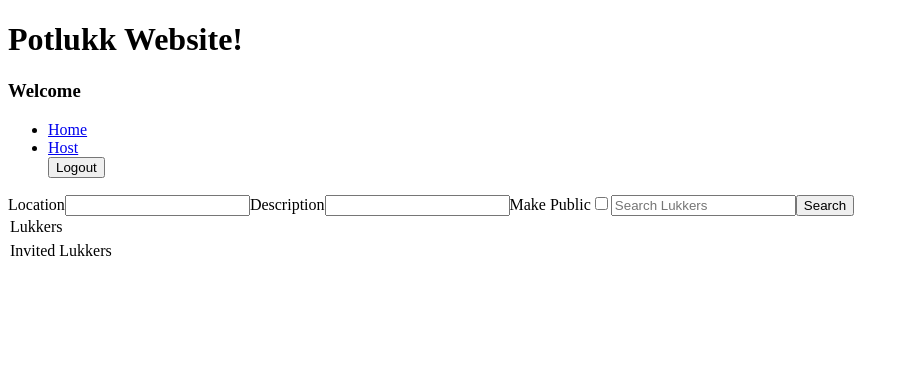
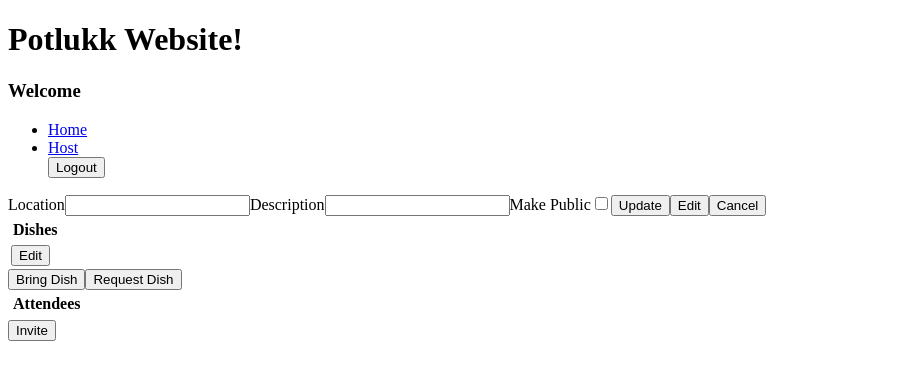
Before and after one commit to brian-spilman/potlukk-react, a React (Create React App) app: page /potlukkinfohost/1 in a window 1280 px wide. Shown: the top 380 px of the page, without its empty margins (0-909 px from the left). Built offline with nearby package versions, Linux system fonts and the light colour scheme.

Commit message:
date picker testing

```diff
--- a/package.json
+++ b/package.json
@@ -14,8 +14,10 @@
     "react-datepicker": "^4.10.0",
     "react-dom": "^18.2.0",
     "react-query": "^3.39.3",
+    "react-redux": "^8.0.5",
     "react-router-dom": "^6.8.1",
     "react-scripts": "5.0.1",
+    "redux": "^4.2.1",
     "typescript": "^4.9.5",
     "web-vitals": "^2.1.4"
   },
--- a/src/pages/potlukk-details-host-page.tsx
+++ b/src/pages/potlukk-details-host-page.tsx
@@ -2,31 +2,31 @@ import { NavBar } from "../component/navbar";
 import { useState } from "react";
 import DatePicker from "react-datepicker";
 import "react-datepicker/dist/react-datepicker.css";
+import { PotlukkCreationAction } from "../reducers/potlukk-host-reducer";
+import { useDispatch } from "react-redux";
 
 
 
 export function PotlukkDetailsHostPage() {
 
 
-    // const date = () => {
-    //     const [startDate, setStartDate] = useState(newDate());
-    //     return (
-    //         <DatePicker selected={startDate} onChange={(date) => setStartDate(date)} />
-    //     );
-    // }
+    // const dispatch = useDispatch()<PotlukkCreationAction>;
+
+    // const [date, setDate] = useState(null);
 
     return <>
 
     <NavBar />
 
-        {/* <DatePicker selected={startdate} onChange={(date) => setStartDate(date)} />
+        {/* <DatePicker
+            selected={selectedDate}
+            onChange={(e) => dispatch({type:"SET_TIME", payload: e.target.value})}
+            dateFormat=
+        /> */}
 
-        <DatePicker
-            selected={date}
-            onChange={handleDateChange}
-            showTimeSelect
-            dateFormat="Pp"
-        /> */}
+        {/* <DatePicker selected={date} onChange={e => dispatch({type: "SET_TIME", payload: e.target.value})} /> */}
+
+
 
         <label htmlFor="location">Location</label>
         <input type="text" />
@@ -37,26 +37,29 @@ export function PotlukkDetailsHostPage() {
         <label htmlFor="isPublic">Make Public</label>
         <input id="isPublic" type="checkbox" />
 
-        <input type="text" placeholder="Search Lukkers" />
-        <button>Search</button>
+        <button>Update</button>
+        <button>Edit</button>
+        <button>Cancel</button>
 
         <table>
-            <thead><tr>Lukkers</tr></thead>
-            <tbody>
-                <tr>
+            <tr><thead><th>Dishes</th></thead></tr>
+            <tr>
 
-                </tr>
-            </tbody>
+                <td><button>Edit</button></td>
+            </tr>
         </table>
 
+        <button>Bring Dish</button>
+        <button>Request Dish</button>
+
         <table>
-            <thead><tr>Invited Lukkers</tr></thead>
-            <tbody>
-                <tr>
+            <tr><thead><th>Attendees</th></thead></tr>
+            <tr>
 
-                </tr>
-            </tbody>
+            </tr>
         </table>
+
+        <button>Invite</button>
 
     </>
 }
```
Also changed, not shown: 1 other file (tests, documents, lock files or other folders).
